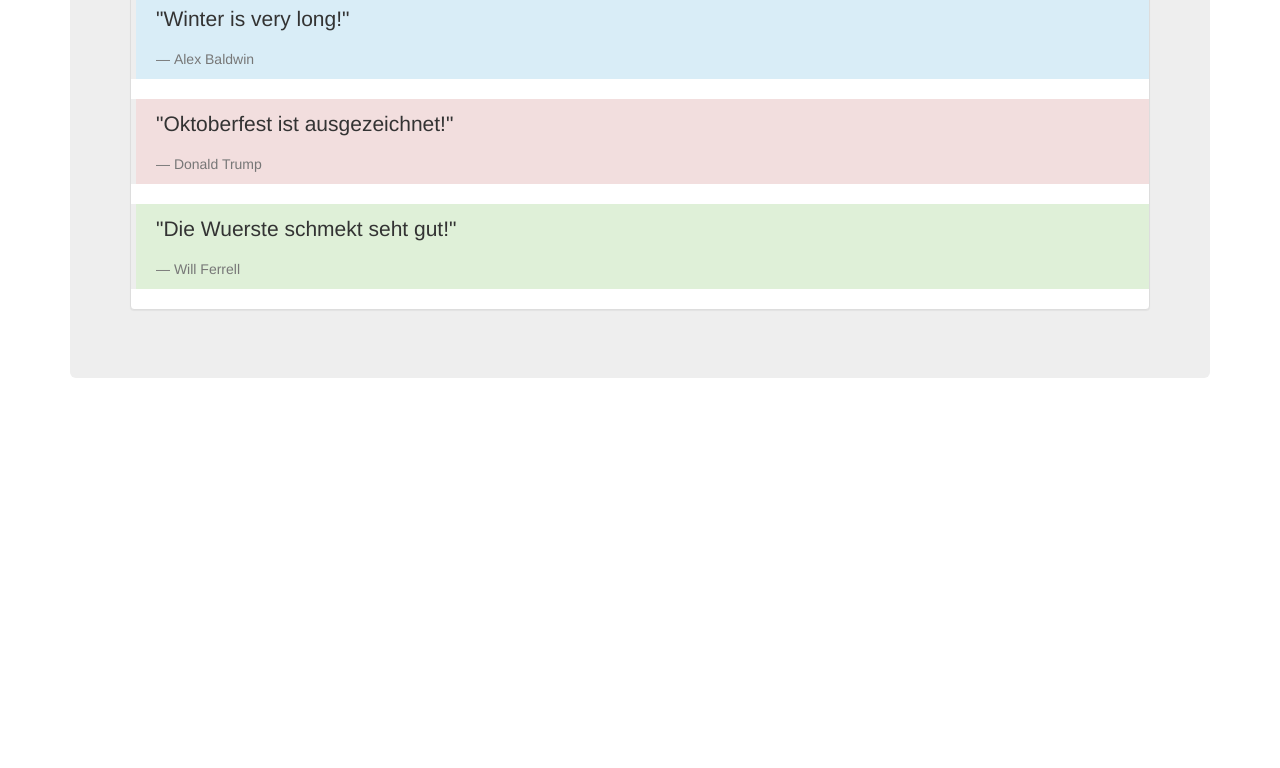
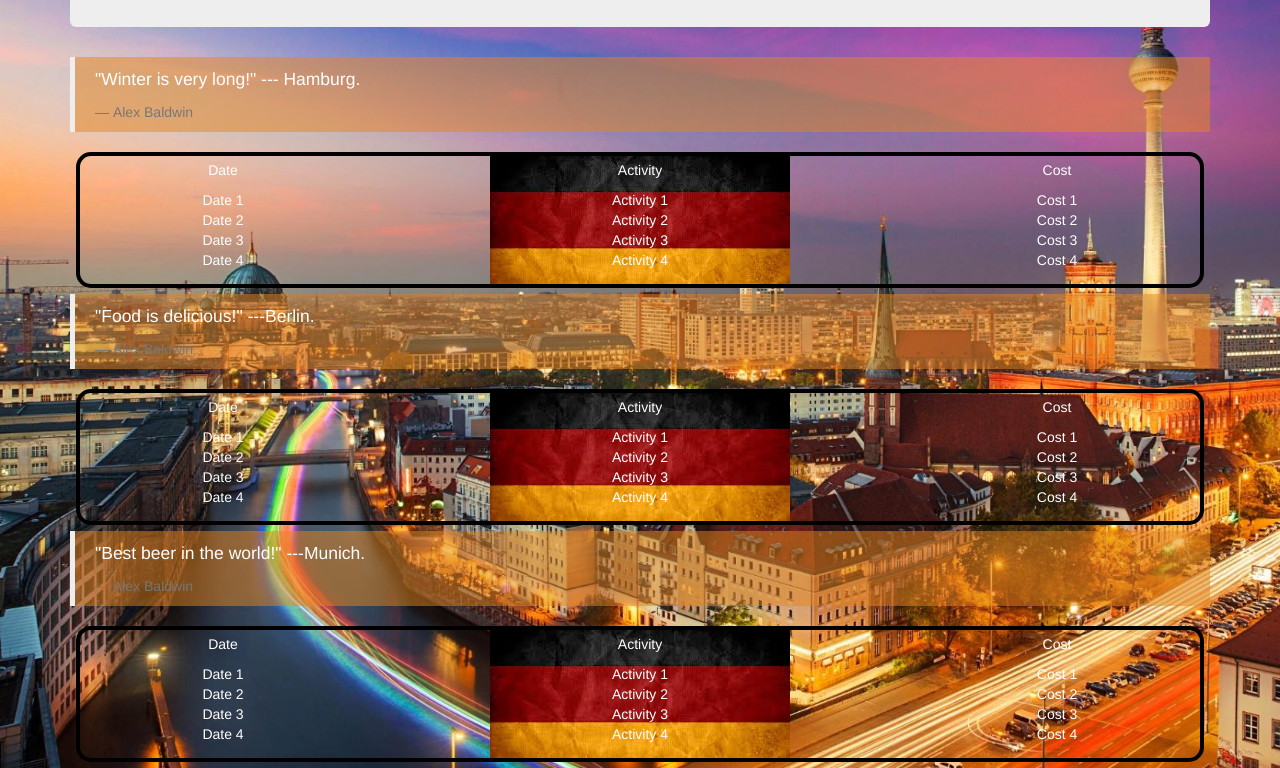
Before and after one commit to rtmath/Vacation-Site, a plain HTML site: page index.html in a window 1280 px wide. Shown: the part 154-922 px from the top of the page. Before the commit the page ends 800 px from the top, so only its background shows below. Drawn offline with Linux system fonts and the light colour scheme.

Commit message:
add curved borders and final updates

```diff
--- a/css/styles.css
+++ b/css/styles.css
@@ -4,6 +4,7 @@
   text-align: center;
   background: url(../img/flag.jpeg) no-repeat center;
   border: 4px solid black;
+  border-radius: 15px;
   padding: 4px;
   margin: 6px;
 }
--- a/index.html
+++ b/index.html
@@ -2,27 +2,107 @@
   <head>
     <title>vacation</title>
     <link href="css/bootstrap.css" rel="stylesheet" type="text/css">
+    <link href="css/styles.css" rel="stylesheet" type="text/css">
   </head>
   <body>
+
     <div class="container">
       <div class="jumbotron">
         <div class="panel panel-default">
-          <h1>Herzlich Wilkommen in Hamburg!</h1>
-
-          <blockquote class="bg-info">
-            <p>"Winter is very long!"</p>
-            <footer>Alex Baldwin</footer>
-          </blockquote>
-          <blockquote class="bg-danger">
-            <p>"Oktoberfest ist ausgezeichnet!"</p>
-            <footer>Donald Trump</footer>
-          </blockquote>
-          <blockquote class="bg-success">
-            <p>"Die Wuerste schmekt seht gut!"</p>
-            <footer>Will Ferrell</footer>
-          </blockquote>
+          <h2>Herzlich Wilkommen in Deutschland!</h2>
         </div>
       </div>
+
+      <blockquote class="bg-default">
+      <p>"Winter is very long!"  --- Hamburg.</p>
+      <footer>Alex Baldwin</footer>
+      </blockquote>
+      <div class="row" class="rowborder">
+        <div class="col-xs-4 col-md-3">
+          <p>Date</p>
+          <ul>
+            <li>Date 1</li>
+            <li>Date 2</li>
+            <li>Date 3</li>
+            <li>Date 4</li>
+          </ul>
+        </div>
+        <div class="col-xs-4 col-md-6"><p>Activity</p>
+          <ul>
+            <li>Activity 1</li>
+            <li>Activity 2</li>
+            <li>Activity 3</li>
+            <li>Activity 4</li>
+          </ul></div>
+        <div class="col-xs-4 col-md-3"><p>Cost</p>
+          <ul>
+            <li>Cost 1</li>
+            <li>Cost 2</li>
+            <li>Cost 3</li>
+            <li>Cost 4</li>
+          </ul></div>
+      </div>
+
+      <blockquote class="bg-default">
+      <p>"Food is delicious!" ---Berlin.</p>
+      <footer>Alex Baldwin</footer>
+      </blockquote>
+      <div class="row" class="rowborder">
+        <div class="col-xs-4 col-md-3">
+          <p>Date</p>
+          <ul>
+            <li>Date 1</li>
+            <li>Date 2</li>
+            <li>Date 3</li>
+            <li>Date 4</li>
+          </ul>
+        </div>
+        <div class="col-xs-4 col-md-6"><p>Activity</p>
+          <ul>
+            <li>Activity 1</li>
+            <li>Activity 2</li>
+            <li>Activity 3</li>
+            <li>Activity 4</li>
+          </ul></div>
+        <div class="col-xs-4 col-md-3"><p>Cost</p>
+          <ul>
+            <li>Cost 1</li>
+            <li>Cost 2</li>
+            <li>Cost 3</li>
+            <li>Cost 4</li>
+          </ul></div>
+      </div>
+
+      <blockquote class="bg-default">
+      <p>"Best beer in the world!" ---Munich.</p>
+      <footer>Alex Baldwin</footer>
+      </blockquote>
+      <div class="row" class="rowborder">
+        <div class="col-xs-4 col-md-3">
+          <p>Date</p>
+          <ul>
+            <li>Date 1</li>
+            <li>Date 2</li>
+            <li>Date 3</li>
+            <li>Date 4</li>
+          </ul>
+        </div>
+        <div class="col-xs-4 col-md-6"><p>Activity</p>
+          <ul>
+            <li>Activity 1</li>
+            <li>Activity 2</li>
+            <li>Activity 3</li>
+            <li>Activity 4</li>
+          </ul></div>
+        <div class="col-xs-4 col-md-3"><p>Cost</p>
+          <ul>
+            <li>Cost 1</li>
+            <li>Cost 2</li>
+            <li>Cost 3</li>
+            <li>Cost 4</li>
+          </ul></div>
+      </div>
+
     </div>
   </body>
 </html>
```
Also changed, not shown: img/city.jpg (added), img/flag.jpeg (added).
